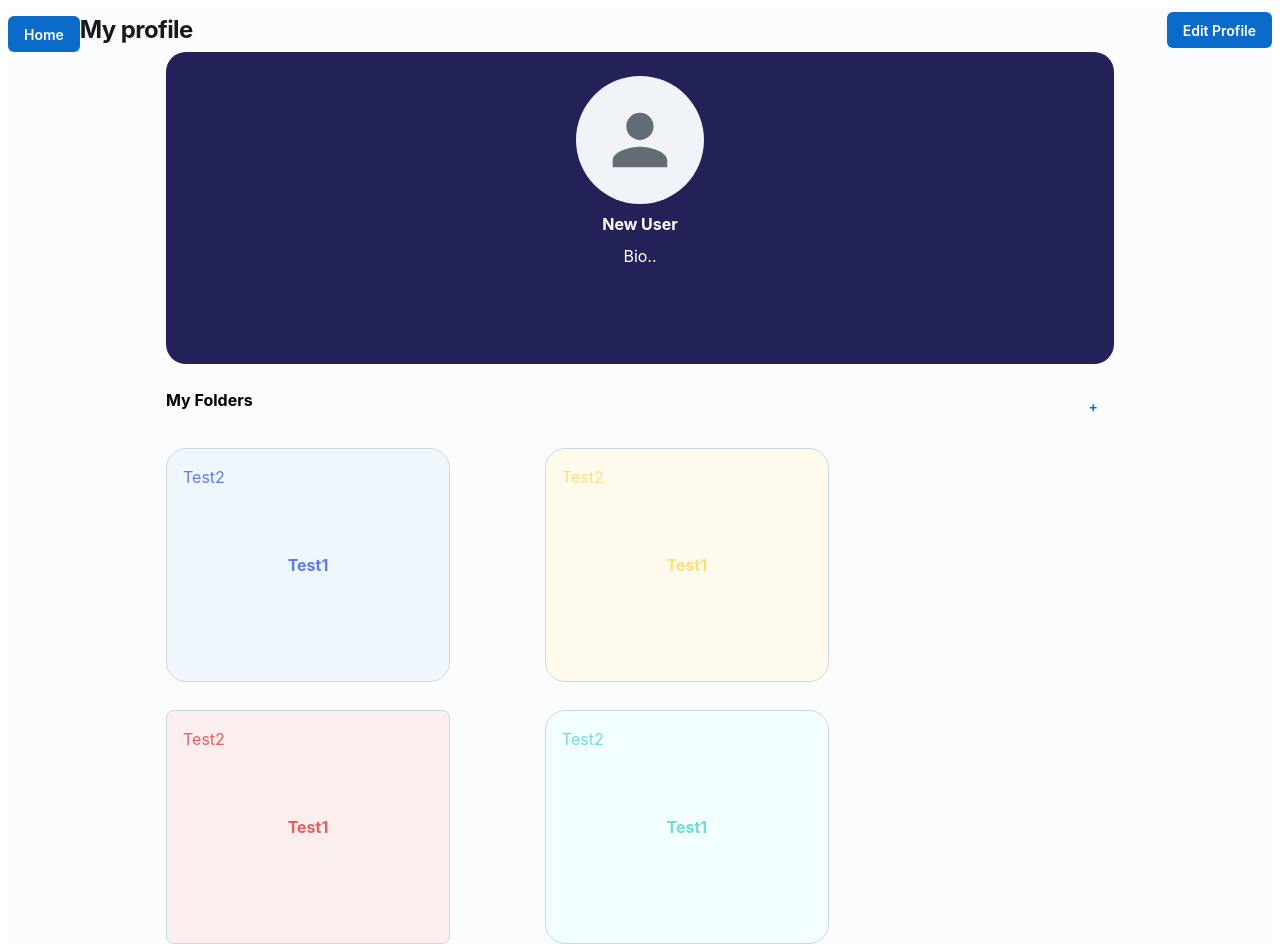
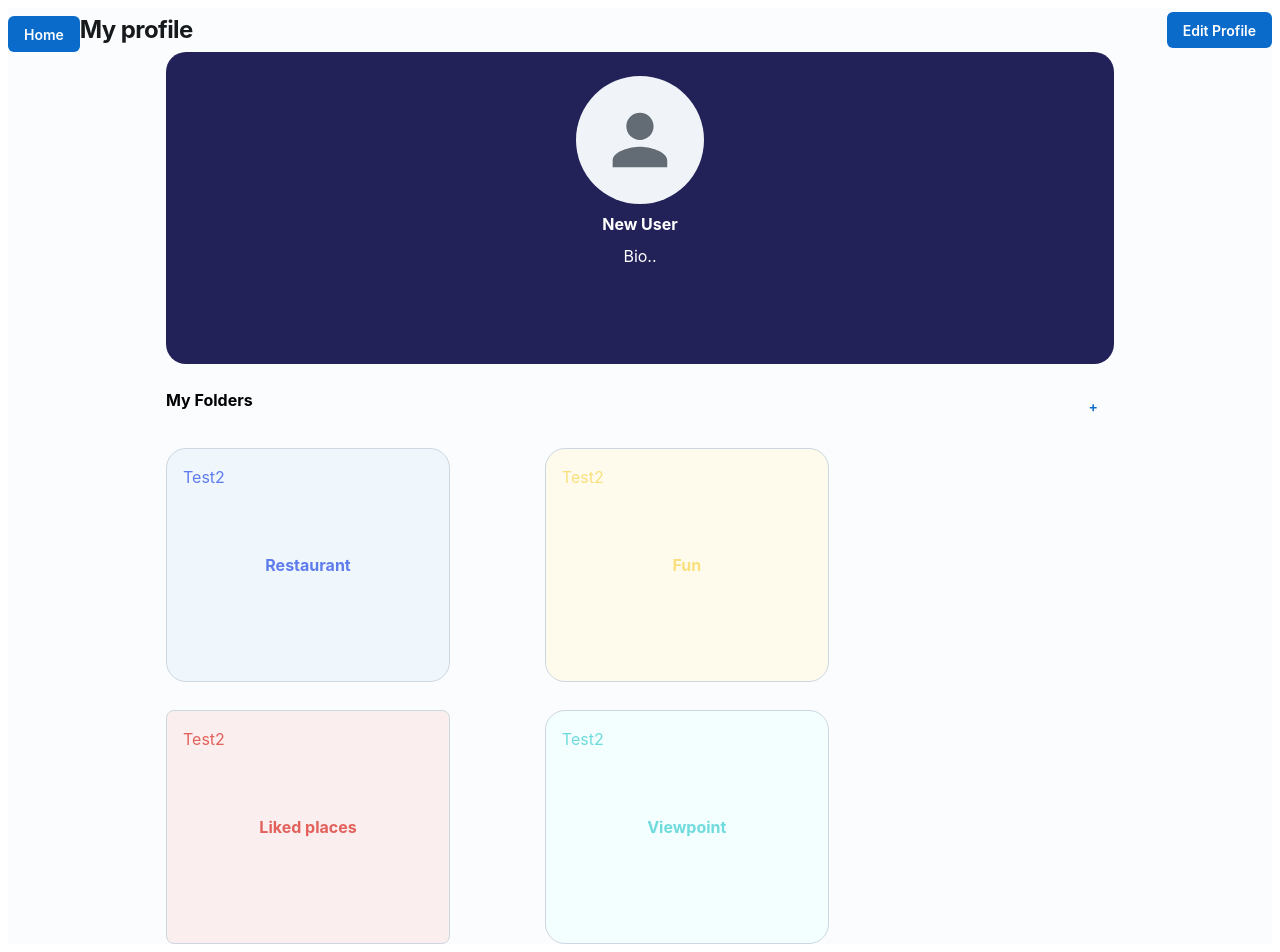
Before and after one commit to CSE115-project/nextjs-ff, a Next.js app: page /profile in a window 1280 px wide. Built offline with nearby package versions, Linux system fonts and the light colour scheme; no server answers.

Commit message:
change folder names

```diff
--- a/pages/profile.js
+++ b/pages/profile.js
@@ -170,7 +170,7 @@ export default function Profile({ user }) {
                   <CardCover>
                     {/* Add rest of Card */}
                     <Typography textColor="#5F7CEC" component="h1">
-                      Test1
+                      Restaurant
                     </Typography>
                   </CardCover>
                   <CardContent>
@@ -184,7 +184,7 @@ export default function Profile({ user }) {
                   <CardCover>
                     {/* Add rest of card */}
                     <Typography component="h1" textColor="#E2615C">
-                      Test1
+                      Liked places
                     </Typography>
                   </CardCover>
                   <CardContent>
@@ -213,7 +213,7 @@ export default function Profile({ user }) {
                 >
                   <CardCover>
                     <Typography textColor="#FADF7D" component="h1">
-                      Test1
+                      Fun
                     </Typography>
                   </CardCover>
                   <CardContent>
@@ -232,7 +232,7 @@ export default function Profile({ user }) {
                 >
                   <CardCover>
                     <Typography textColor="#6FDBDC" component="h1">
-                      Test1
+                      Viewpoint
                     </Typography>
                   </CardCover>
                   <CardContent>
```
